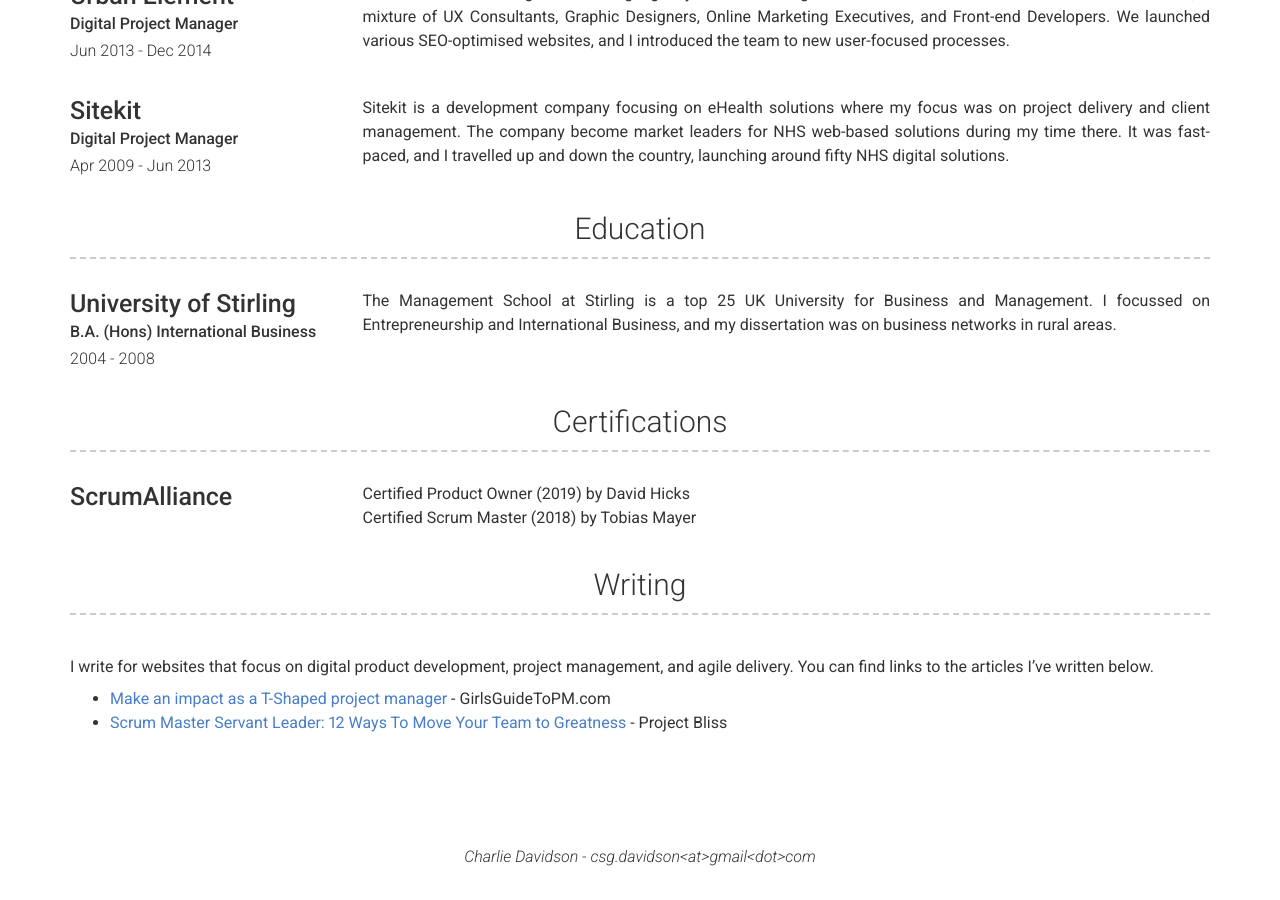
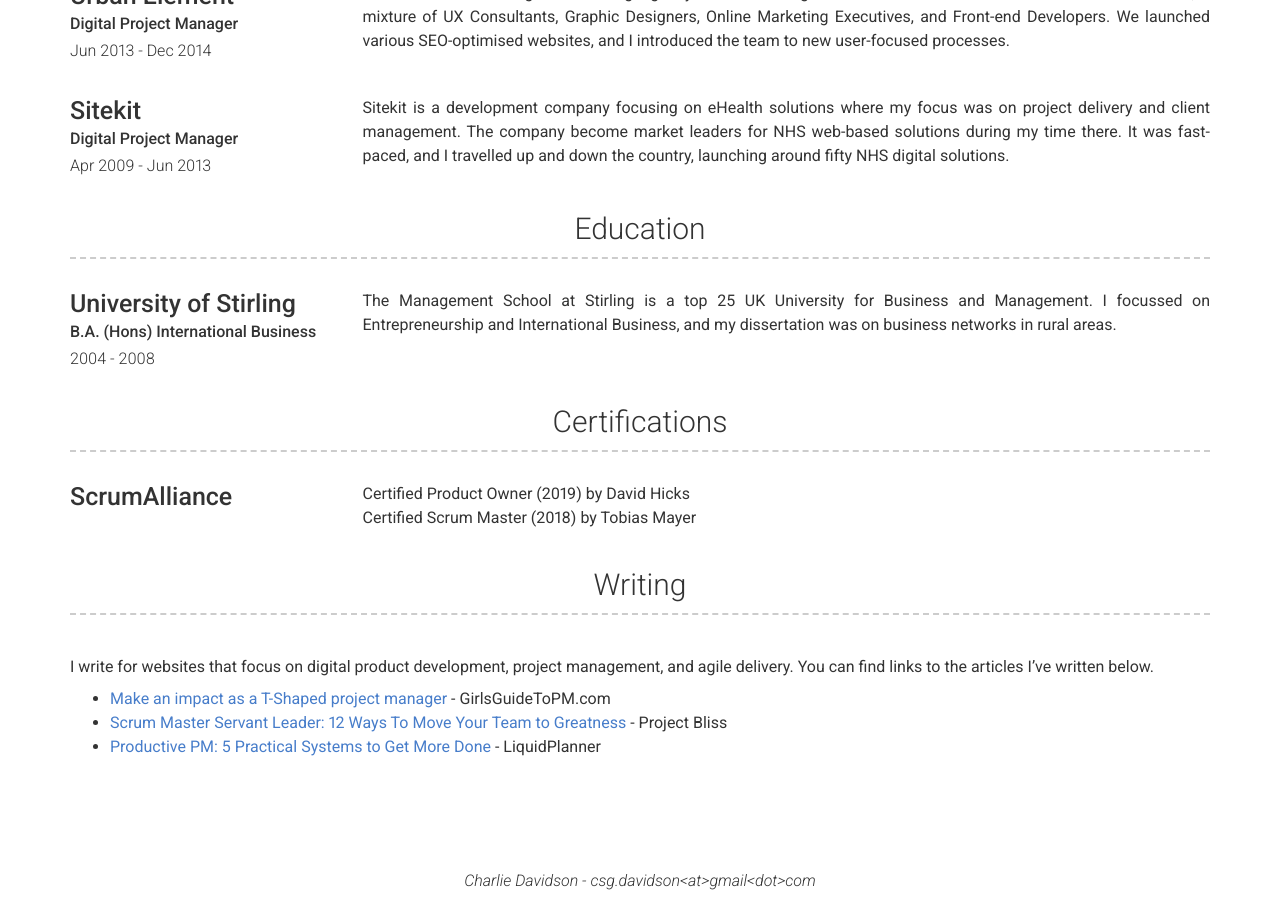
Before and after one commit to csgdavidson/Charlie-Davidson2, a Jekyll site: the page built from index.md, in a window 1280 px wide and 900 px high, scrolled down 856 px. Built offline with Jekyll 4.4.1, drawn with Linux system fonts in a browser that asks for light colours; nearby versions of some CDN libraries; before the commit the page ends 1732 px from its top, so only the background shows below that.

Commit message:
Update _config.yml

```diff
--- a/_config.yml
+++ b/_config.yml
@@ -37,6 +37,7 @@ more_content: | # this will include new lines to allow paragraphs
   I  write for websites that focus on digital product development, project management, and agile delivery. You can find links to the articles I've written below.
     - <a href="https://www.girlsguidetopm.com/t-shaped-project-manager/" target="_blank">Make an impact as a T-Shaped project manager</a> - GirlsGuideToPM.com
     - <a href="https://projectbliss.net/how-to-be-a-great-scrum-master-servant-leader/" target="_blank">Scrum Master Servant Leader: 12 Ways To Move Your Team to Greatness</a> - Project Bliss
+    - <a href="https://www.liquidplanner.com/blog/productive-pm-5-practical-systems-to-get-more-done/" target="_blank">Productive PM: 5 Practical Systems to Get More Done</a> - LiquidPlanner
 
 # Footer
 footer_show_references: false
```
